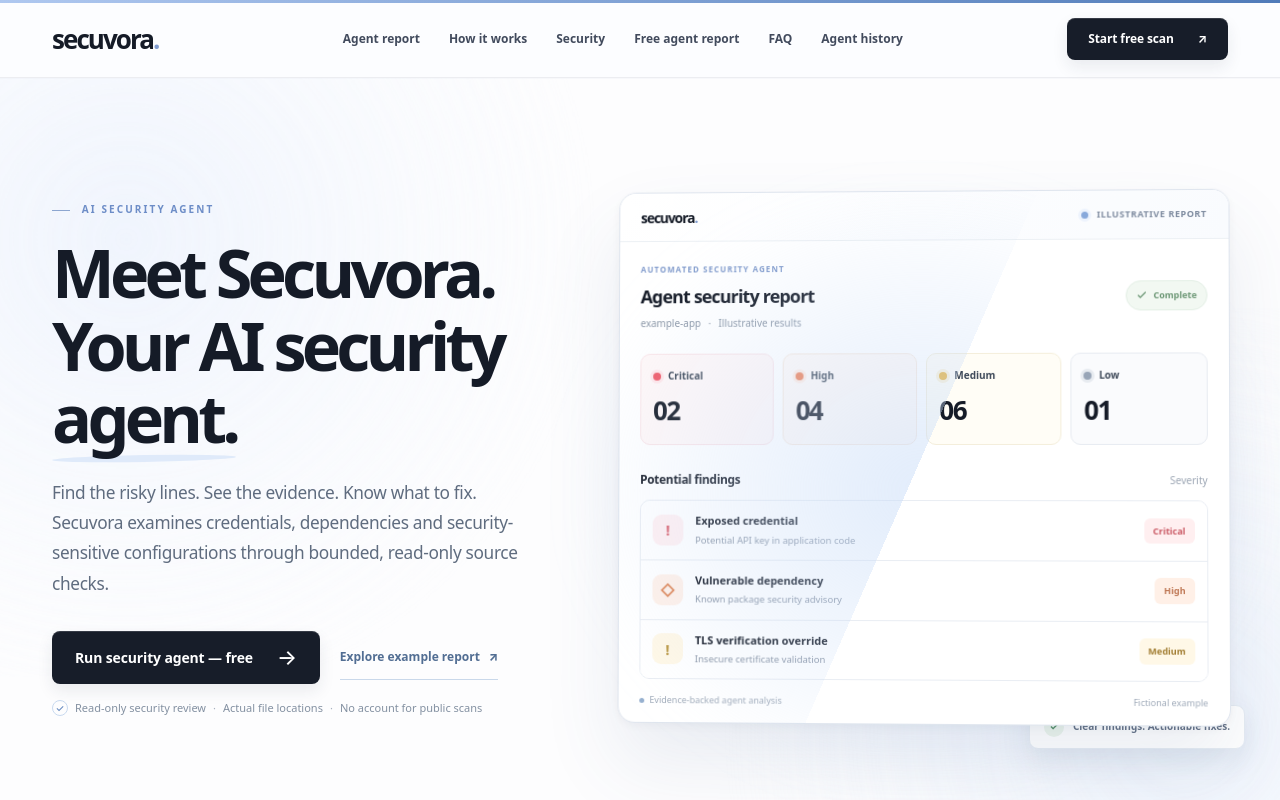
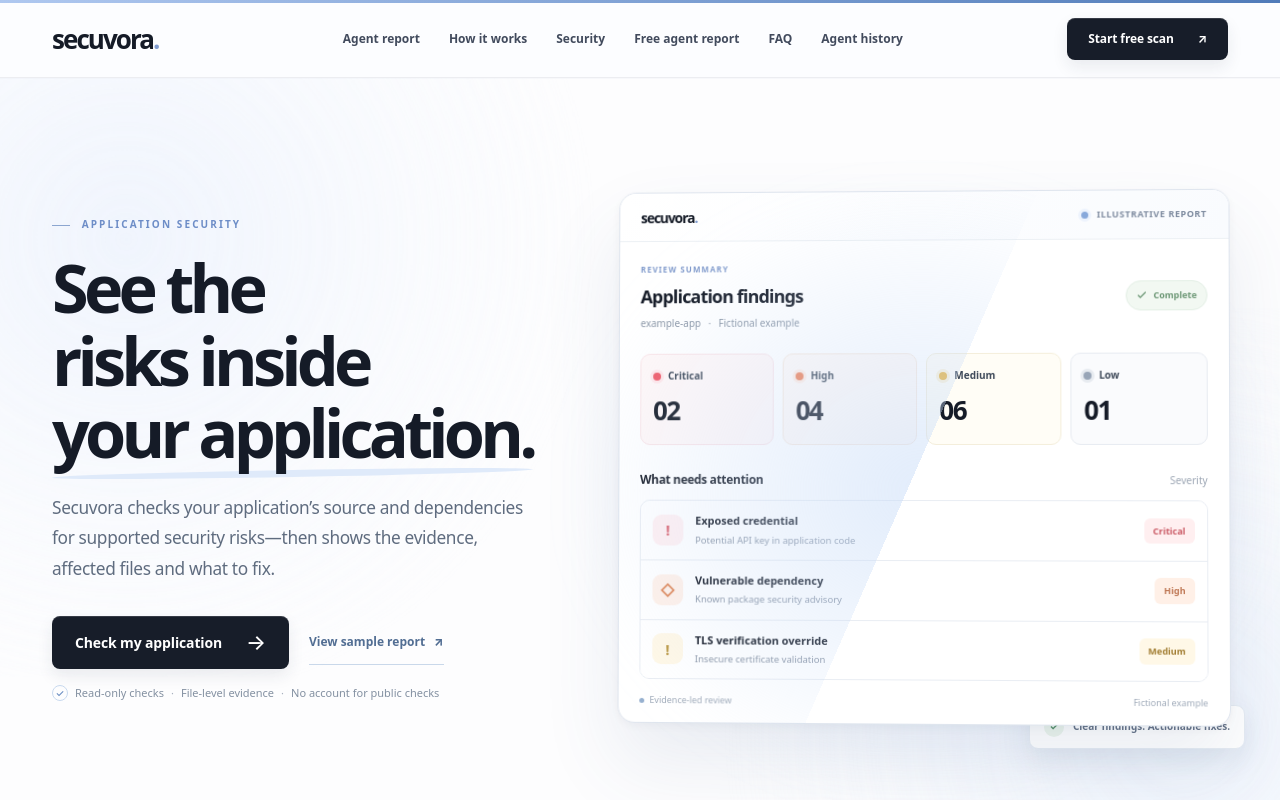
Before and after one commit to helloskyorigin/Safe-sure, a Next.js app: page / in a window 1280 px wide. Shown: the top 800 px of the page. Built offline with nearby package versions, Linux system fonts and the light colour scheme.

Commit message:
copy: put the user's application first and strip repetitive AI-agent wording

```diff
--- a/components/Hero.tsx
+++ b/components/Hero.tsx
@@ -24,15 +24,15 @@ export default function Hero({ onOpenAssessment }: HeroProps) {
       <div className="container hero-grid">
         <div className="hero-text">
           <p className="eyebrow animate">
-            <span className="eyebrow-dash"></span> AI SECURITY AGENT
+            <span className="eyebrow-dash"></span> APPLICATION SECURITY
           </p>
           <motion.h1 initial={{ y: 16 }} animate={{ y: 0 }} transition={{ duration: reduceMotion ? 0 : .75, delay: reduceMotion ? 0 : .12, ease: "easeOut" }}>
-            Meet Secuvora.
+            See the risks inside
             <br />
-            <em>Your AI security agent.</em>
+            <em>your application.</em>
           </motion.h1>
           <p className="hero-sub animate delay-2">
-            Find the risky lines. See the evidence. Know what to fix. Secuvora examines credentials, dependencies and security-sensitive configurations through bounded, read-only source checks.
+            Secuvora checks your application’s source and dependencies for supported security risks—then shows the evidence, affected files and what to fix.
           </p>
           <div className="hero-action animate delay-3">
             <div className="hero-cta-row">
@@ -42,16 +42,16 @@ export default function Hero({ onOpenAssessment }: HeroProps) {
               data-start
               className="button button-dark button-primary"
             >
-              Run security agent — free{" "}
+              Check my application{" "}
               <span className="button-arrow" aria-hidden="true">
                 →
               </span>
             </a>
-            <a href="/assess/results" className="hero-preview-link">Explore example report <span aria-hidden="true">↗</span></a>
+            <a href="/assess/results" className="hero-preview-link">View sample report <span aria-hidden="true">↗</span></a>
             </div>
             <p className="under-cta">
-              <span className="tiny-check">✓</span> Read-only security review{" "}
-              <span className="dot-separator">·</span> Actual file locations <span className="dot-separator">·</span> No account for public scans
+              <span className="tiny-check">✓</span> Read-only checks{" "}
+              <span className="dot-separator">·</span> File-level evidence <span className="dot-separator">·</span> No account for public checks
             </p>
           </div>
         </div>
@@ -70,10 +70,10 @@ export default function Hero({ onOpenAssessment }: HeroProps) {
             <div className="preview-body">
               <div className="preview-heading">
                 <div>
-                  <div className="preview-overline">AUTOMATED SECURITY AGENT</div>
-                  <h2>Agent security report</h2>
+                  <div className="preview-overline">REVIEW SUMMARY</div>
+                  <h2>Application findings</h2>
                   <p>
-                    example-app <span>·</span> Illustrative results
+                    example-app <span>·</span> Fictional example
                   </p>
                 </div>
                 <span className="complete-tag">
@@ -112,7 +112,7 @@ export default function Hero({ onOpenAssessment }: HeroProps) {
               </div>
 
               <div className="findings-head">
-                <h3>Potential findings</h3>
+                <h3>What needs attention</h3>
                 <span>Severity</span>
               </div>
 
@@ -145,7 +145,7 @@ export default function Hero({ onOpenAssessment }: HeroProps) {
 
               <div className="preview-bottom">
                 <span>
-                  <i></i> Evidence-backed agent analysis
+                  <i></i> Evidence-led review
                 </span>
                 <span>Fictional example</span>
               </div>
```
